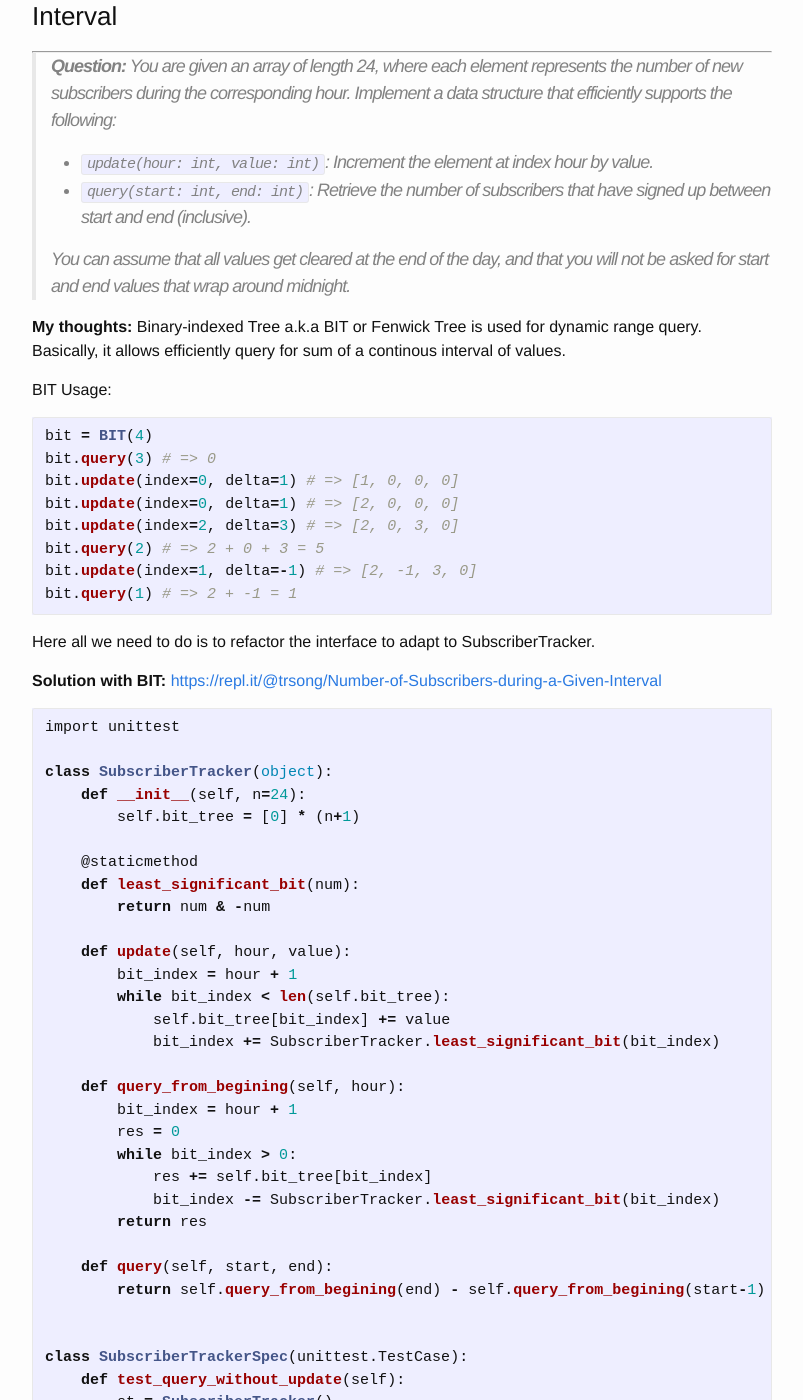
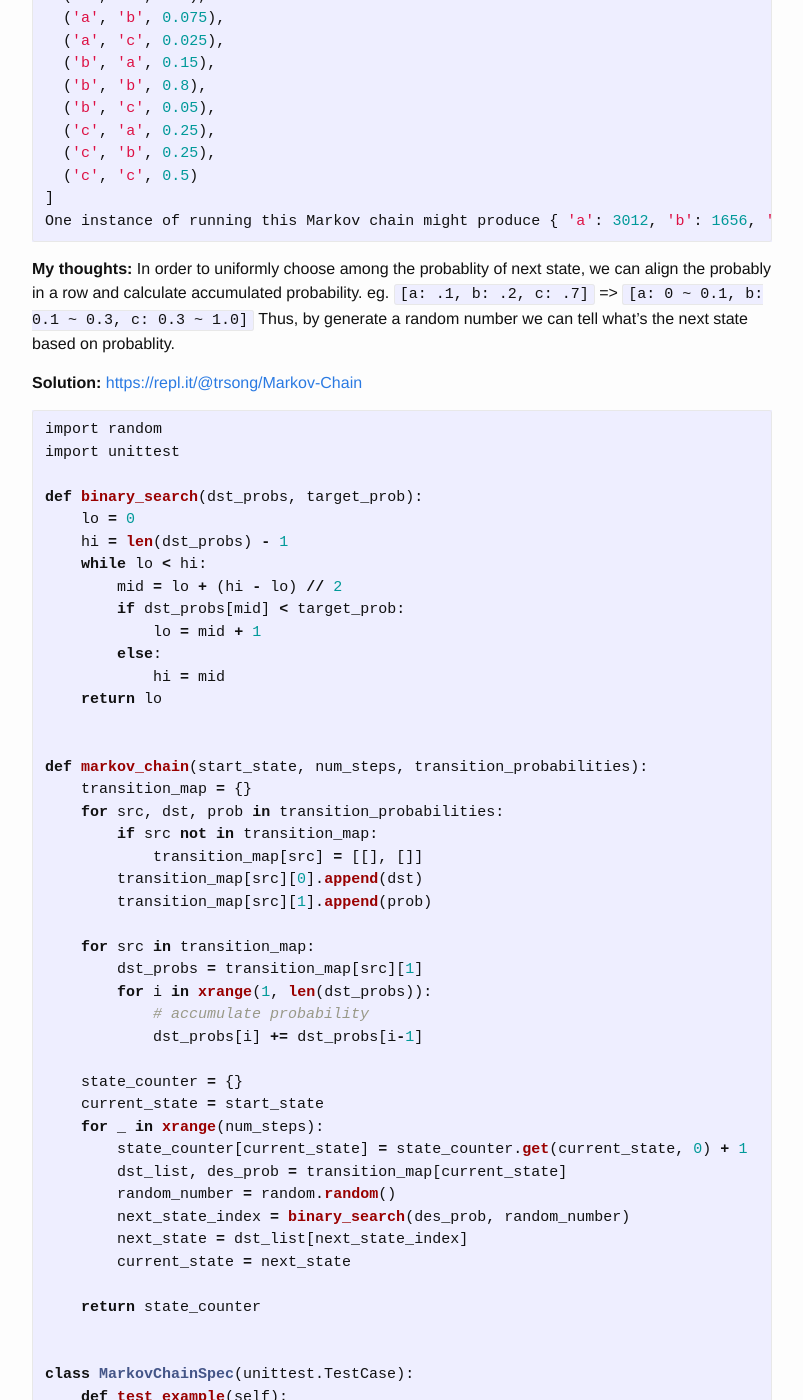
Before and after one commit to trsong/trsong.github.io, a Jekyll site: the page built from _posts/2019-11-01-DailyQuestionsNov.md, in a window 1280 px wide and 1400 px high, scrolled down 1614 px. Shown: the whole window, without its empty margins (238-1041 px from the left). Built offline with Jekyll 4.4.1, drawn with Linux system fonts in a browser that asks for light colours; some of the changed text lies outside the part shown.

Commit message:
Add Solution to Nov 24 Question

````diff
--- a/_posts/2019-11-01-DailyQuestionsNov.md
+++ b/_posts/2019-11-01-DailyQuestionsNov.md
@@ -19,6 +19,13 @@ categories: Python/Java
 **Java Playground:** [https://repl.it/languages/java](https://repl.it/languages/java)
 
 
+### Nov 25, 2019 \[Medium\] Maximum Amount of Money from a Game
+---
+> **Question:** In front of you is a row of N coins, with values v1, v1, ..., vn.
+>
+> You are asked to play the following game. You and an opponent take turns choosing either the first or last coin from the row, removing it from the row, and receiving the value of the coin.
+>
+> Write a program that returns the maximum amount of money you can win with certainty, if you move first, assuming your opponent plays optimally.
 
 ### Nov 24, 2019 \[Easy\] Markov Chain
 ---
@@ -39,6 +46,97 @@ categories: Python/Java
   ('c', 'c', 0.5)
 ]
 One instance of running this Markov chain might produce { 'a': 3012, 'b': 1656, 'c': 332 }.
+```
+
+**My thoughts:** In order to uniformly choose among the probablity of next state, we can align the probably in a row and calculate accumulated probability. eg. `[a: .1, b: .2, c: .7]` => `[a: 0 ~ 0.1, b: 0.1 ~ 0.3, c: 0.3 ~ 1.0]` Thus, by generate a random number we can tell what's the next state based on probablity.
+
+**Solution:** [https://repl.it/@trsong/Markov-Chain](https://repl.it/@trsong/Markov-Chain)
+```py
+import random
+import unittest
+
+def binary_search(dst_probs, target_prob):
+    lo = 0
+    hi = len(dst_probs) - 1
+    while lo < hi:
+        mid = lo + (hi - lo) // 2
+        if dst_probs[mid] < target_prob:
+            lo = mid + 1
+        else:
+            hi = mid
+    return lo
+
+
+def markov_chain(start_state, num_steps, transition_probabilities):
+    transition_map = {}
+    for src, dst, prob in transition_probabilities:
+        if src not in transition_map:
+            transition_map[src] = [[], []]
+        transition_map[src][0].append(dst)
+        transition_map[src][1].append(prob)
+
+    for src in transition_map:
+        dst_probs = transition_map[src][1]
+        for i in xrange(1, len(dst_probs)):
+            # accumulate probability
+            dst_probs[i] += dst_probs[i-1]
+
+    state_counter = {}
+    current_state = start_state
+    for _ in xrange(num_steps):
+        state_counter[current_state] = state_counter.get(current_state, 0) + 1
+        dst_list, des_prob = transition_map[current_state]
+        random_number = random.random()
+        next_state_index = binary_search(des_prob, random_number)
+        next_state = dst_list[next_state_index]
+        current_state = next_state
+
+    return state_counter
+
+
+class MarkovChainSpec(unittest.TestCase):
+    def test_example(self):
+        start_state = 'a'
+        num_steps = 5000
+        transition_probabilities = [
+            ('a', 'a', 0.9),
+            ('a', 'b', 0.075),
+            ('a', 'c', 0.025),
+            ('b', 'a', 0.15),
+            ('b', 'b', 0.8),
+            ('b', 'c', 0.05),
+            ('c', 'a', 0.25),
+            ('c', 'b', 0.25),
+            ('c', 'c', 0.5)
+        ]
+        random.seed(42)
+        expected = {'a': 3205, 'c': 330, 'b': 1465}
+        self.assertEqual(expected, markov_chain(start_state, num_steps, transition_probabilities))
+
+    def test_transition_matrix2(self):
+        start_state = '4'
+        num_steps = 100
+        transition_probabilities = [
+            ('1', '2', 0.23),
+            ('2', '1', 0.09),
+            ('1', '4', 0.77),
+            ('2', '3', 0.06),
+            ('2', '6', 0.85),
+            ('6', '2', 0.62),
+            ('3', '4', 0.63),
+            ('3', '6', 0.37),
+            ('6', '5', 0.38),
+            ('5', '6', 1),
+            ('4', '5', 0.65),
+            ('4', '6', 0.35),
+
+        ]
+        random.seed(42)
+        expected = {'1': 3, '3': 2, '2': 27, '5': 21, '4': 4, '6': 43}
+        self.assertEqual(expected, markov_chain(start_state, num_steps, transition_probabilities))
+
+if __name__ == '__main__':
+    unittest.main(exit=False)
 ```
 
 ### Nov 23, 2019 \[Hard\] Number of Subscribers during a Given Interval
````
